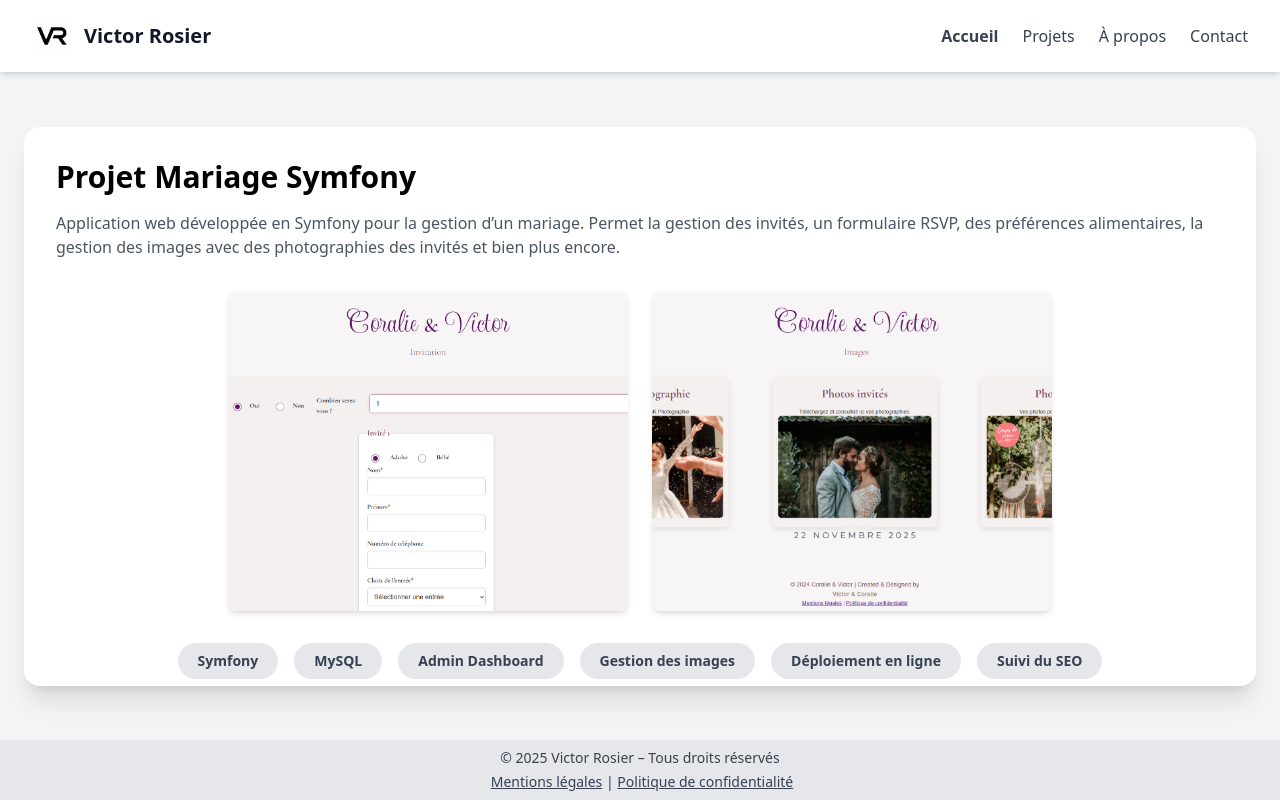
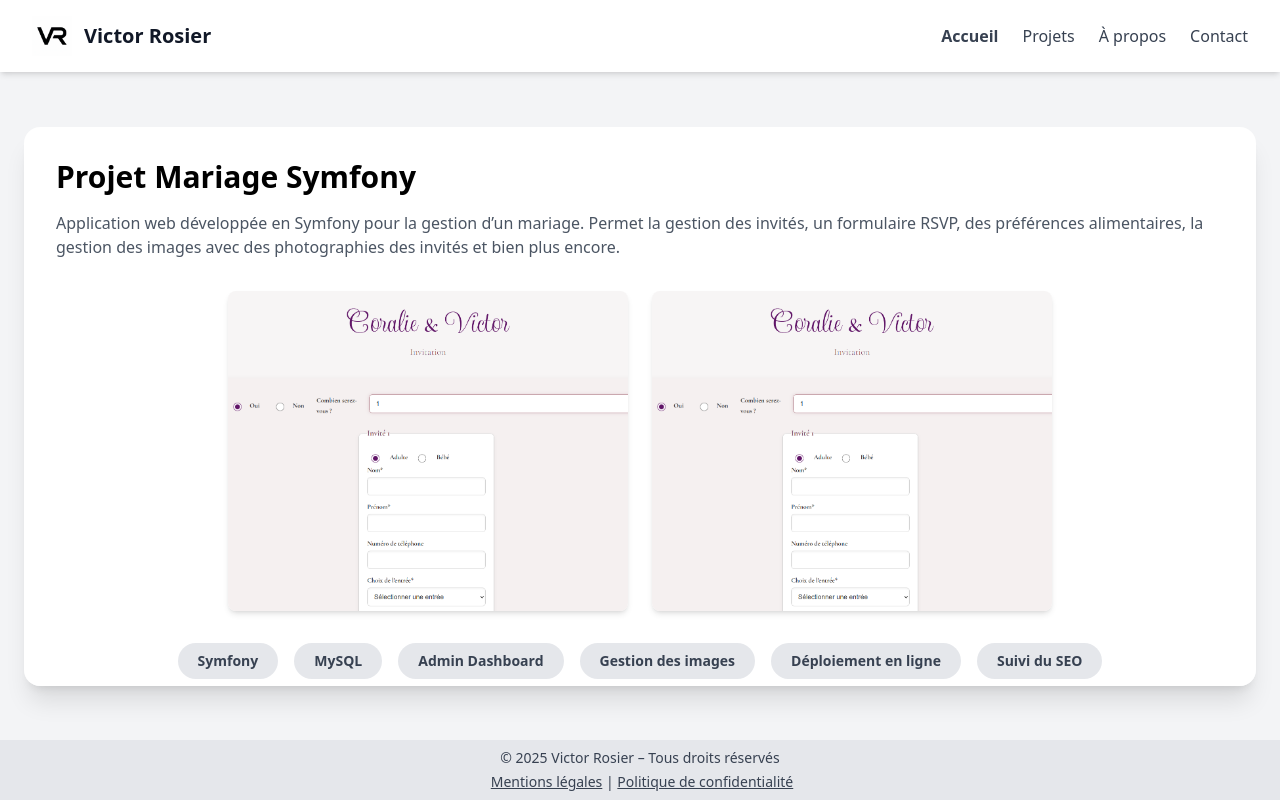
Before and after one commit to Vrosier800/portfolio_2.0, a React (Vite) app: page /projets in a window 1280 px wide. Built offline with nearby package versions, Linux system fonts and the light colour scheme.

Commit message:
import image page projet

```diff
--- a/src/pages/Projets.jsx
+++ b/src/pages/Projets.jsx
@@ -1,5 +1,7 @@
 import Layout from "../components/Layout";
 import PageWrapper from "../components/PageWrapper";
+import ImageMariage1 from "../assets/img-mariage.png"
+import ImageMariage2 from "../assets/img-mariage.png"
 
 export default function Projets() {
 
@@ -18,13 +20,13 @@ export default function Projets() {
 
                         <div className="flex flex-col md:flex-row md:justify-center gap-6 mb-8">
                             <img
-                                src="/src/assets/img-mariage.png"
+                                src={ImageMariage1}
                                 alt="Formulaire RSVP du site de mariage"
                                 className="w-full md:w-[400px] h-64 md:h-80 object-cover rounded-lg shadow-md"
                                 loading="lazy"
                             />
                             <img
-                                src="/src/assets/img-mariage2.png"
+                                src={ImageMariage2}
                                 alt="Vue de la page des images du site de mariage"
                                 className="w-full md:w-[400px] h-64 md:h-80 object-cover rounded-lg shadow-md"
                                 loading="lazy"
```
